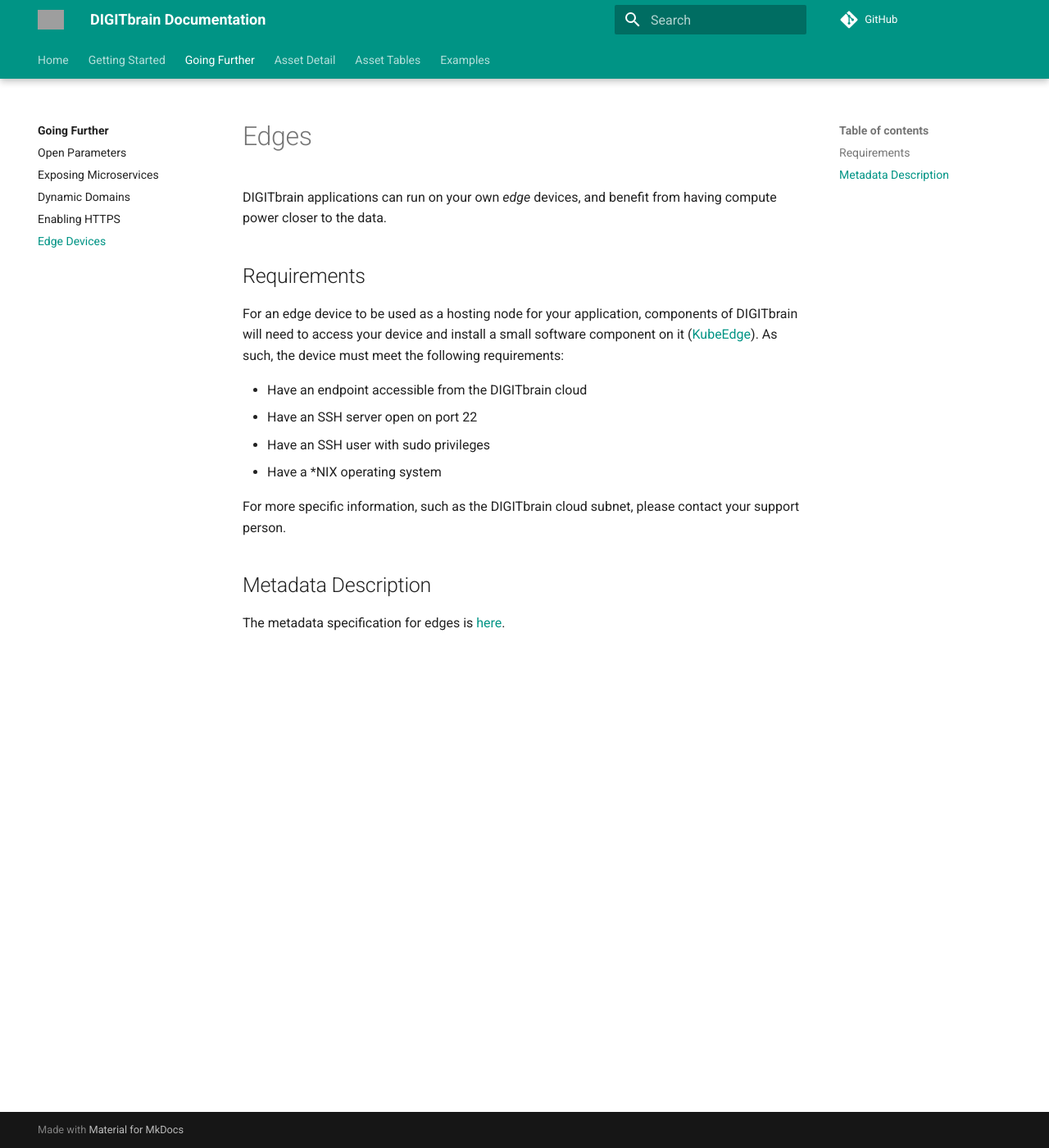
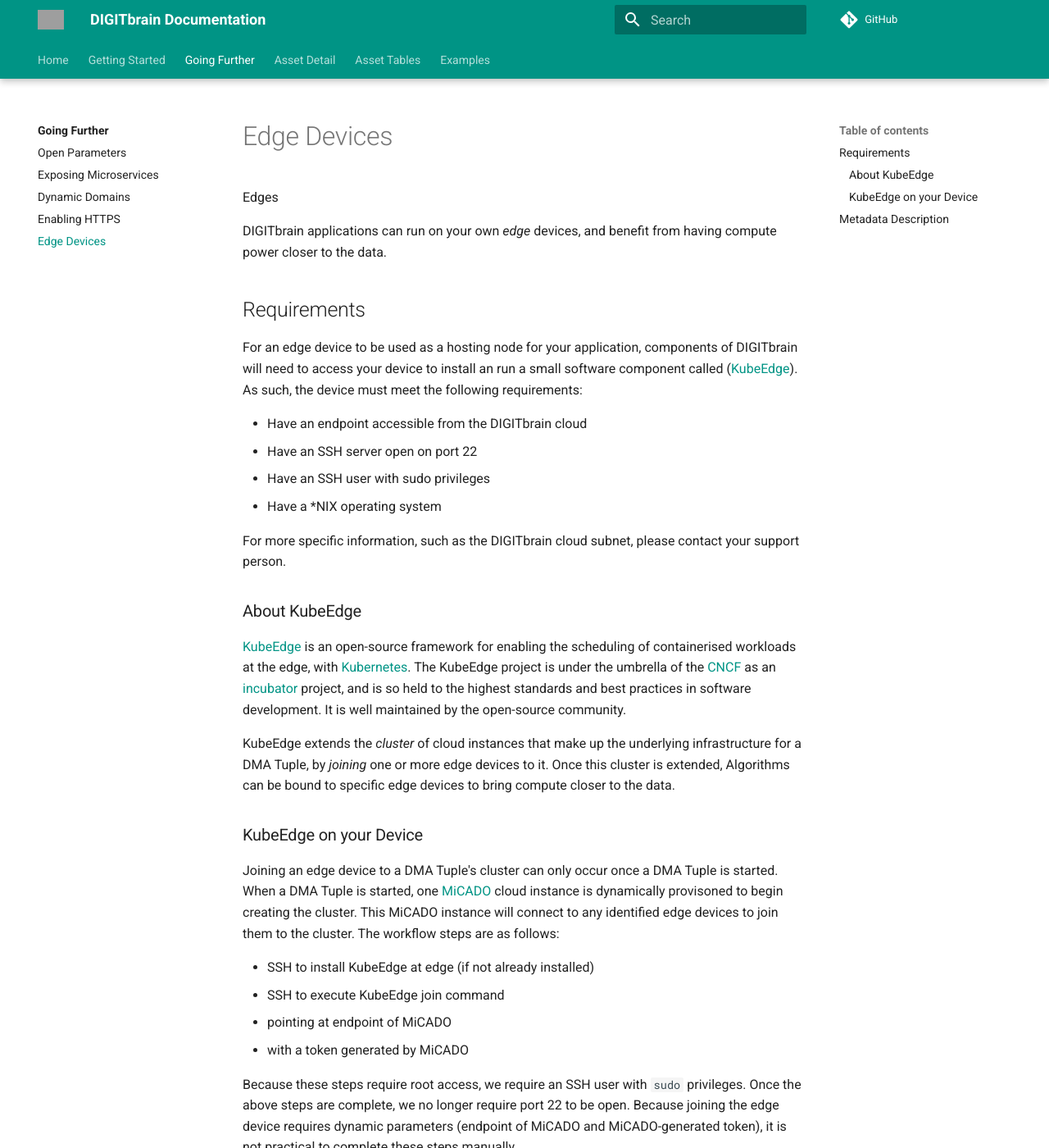
Before and after one commit to DIGITbrain/digitbrain.github.io, an MkDocs documentation site: the page built from docs/adv/edge.md, in a window 1280 px wide and 1400 px high. Shown: the whole window at 82% size. Built offline with MkDocs 1.6.1 and Material for MkDocs 9.7.7, drawn with Linux system fonts in a browser that asks for light colours; comment, search, counter and statistics services are not loaded; some of the changed text lies outside the part shown; grey boxes are pictures that could not be loaded.

Commit message:
feat: better describe KubeEdge workflow

```diff
--- a/docs/adv/edge.md
+++ b/docs/adv/edge.md
@@ -1,4 +1,4 @@
-# Edges
+ Edges
 
 DIGITbrain applications can run on your own *edge* devices, and
 benefit from having compute power closer to the data.
@@ -6,8 +6,8 @@
 ## Requirements
 
 For an edge device to be used as a hosting node for your application,
-components of DIGITbrain will need to access your device and install
-a small software component on it ([KubeEdge](https://kubeedge.io/)).
+components of DIGITbrain will need to access your device to install
+an run a small software component called ([KubeEdge](https://kubeedge.io/)).
 As such, the device must meet the following requirements:
 
 - Have an endpoint accessible from the DIGITbrain cloud
@@ -18,6 +18,40 @@
 For more specific information, such as the DIGITbrain cloud subnet,
 please contact your support person.
 
+### About KubeEdge
+
+[KubeEdge](https://kubeedge.io/) is an open-source framework for enabling
+the scheduling of containerised workloads at the edge, with
+[Kubernetes](https://kubernetes.io/). The KubeEdge project is under the
+umbrella of the [CNCF](https://www.cncf.io/) as an
+[incubator](https://www.cncf.io/projects/kubeedge/) project, and is so
+held to the highest standards and best practices in software development.
+It is well maintained by the open-source community.
+
+KubeEdge extends the _cluster_ of cloud instances that make up the underlying
+infrastructure for a DMA Tuple, by _joining_ one or more edge devices to it. Once
+this cluster is extended, Algorithms can be bound to specific edge devices to bring
+compute closer to the data.
+
+### KubeEdge on your Device
+
+Joining an edge device to a DMA Tuple's cluster can only occur once a
+DMA Tuple is started. When a DMA Tuple is started, one [MiCADO](https://micado-scale.eu/)
+cloud instance is dynamically provisoned to begin creating the cluster. This
+MiCADO instance will connect to any identified edge devices to join them
+to the cluster. The workflow steps are as follows:
+
+- SSH to install KubeEdge at edge (if not already installed)
+- SSH to execute KubeEdge join command
+  - pointing at endpoint of MiCADO
+  - with a token generated by MiCADO
+
+Because these steps require root access, we require an SSH user with `sudo`
+privileges. Once the above steps are complete, we no longer require port 22
+to be open. Because joining the edge device requires dynamic parameters
+(endpoint of MiCADO and MiCADO-generated token), it is not practical to
+complete these steps manually.
+
 ## Metadata Description
 
 The metadata specification for edges is [here](/attributes/deployment/#edge).
```
